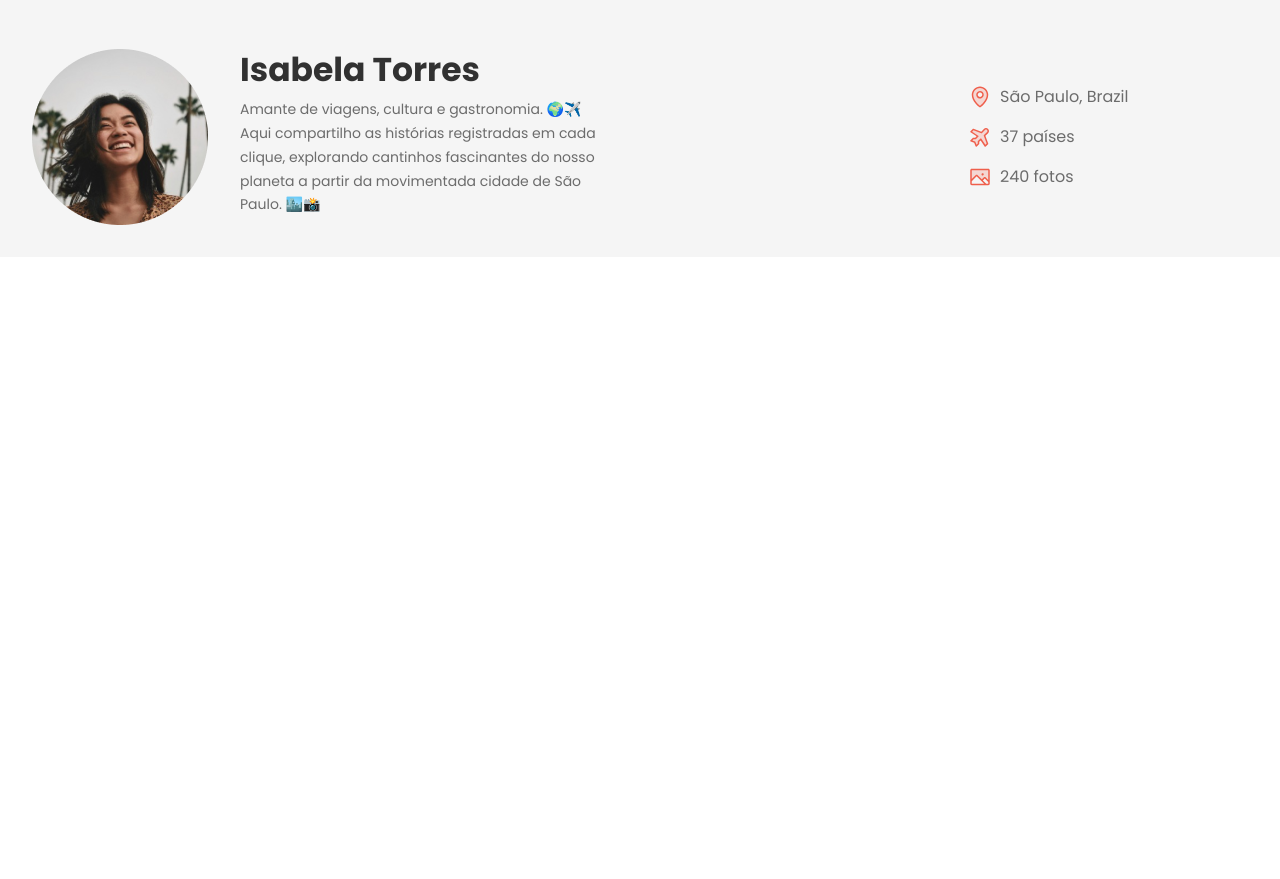
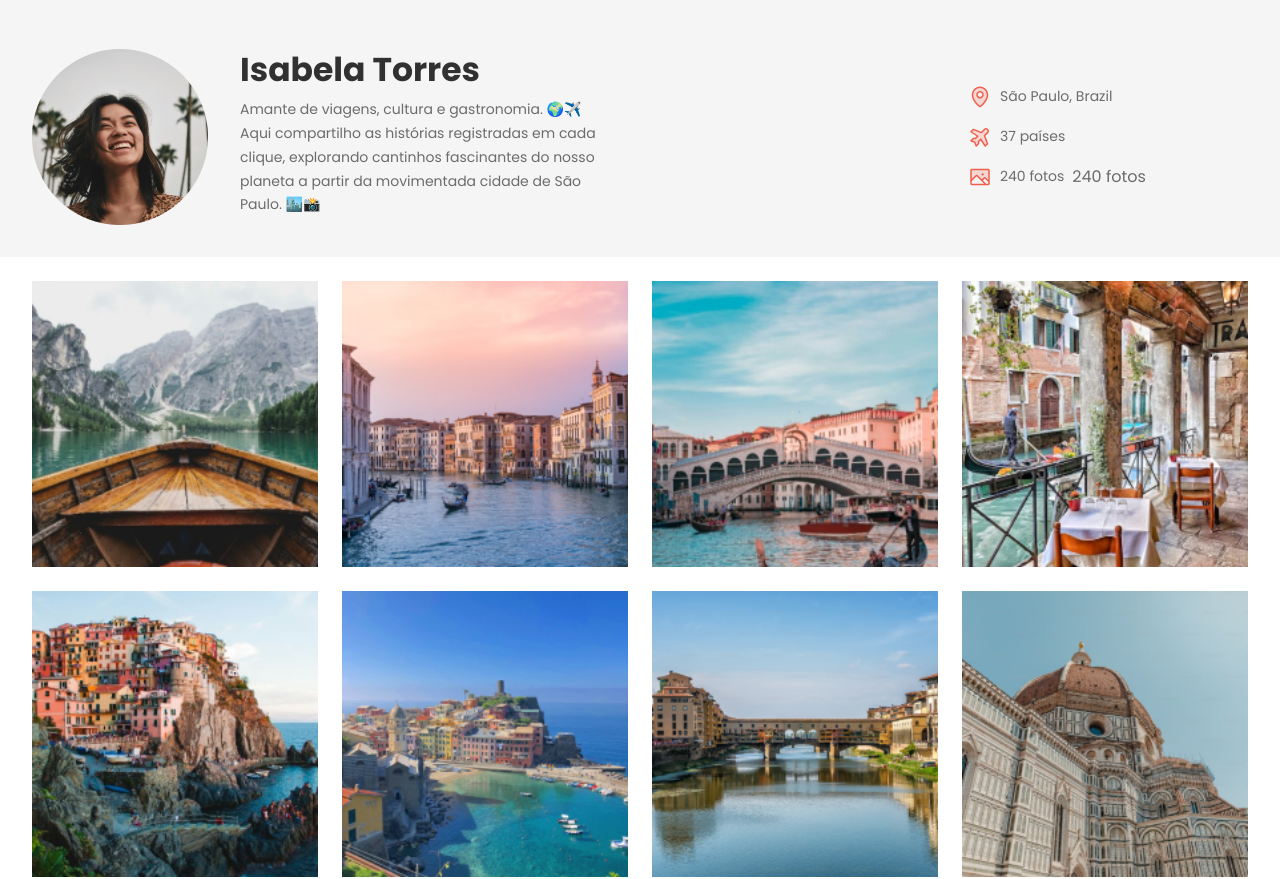
Before and after one commit to weltonsoares/projeto-travelgram, a plain HTML site: page index.html in a window 1280 px wide. Shown: the part 79-958 px from the top of the page. Before the commit the page ends 800 px from the top, so only its background shows below. Drawn offline with Linux system fonts and the light colour scheme.

Commit message:
criando seção galeria

```diff
--- a/index.html
+++ b/index.html
@@ -40,19 +40,33 @@
                 <ul>
                     <li>
                         <img src="assets/icons/MapPin.svg" alt="Icone de localização da Isabela Torres">
-                        São Paulo, Brazil
+                        <span>São Paulo, Brazil</span>
                     </li>
                     <li>
                         <img src="assets/icons/AirplaneTilt.svg" alt="Icone de avião representando o número de países">
-                        37 países
+                        <span>37 países</span>
                     </li>
                     <li>
                         <img src="assets/icons/Image.svg" alt="Icone representando o número de fotos tiradas">
-                        240 fotos
+                        <span>240 fotos</span>240 fotos
                     </li>
                 </ul>
             </div>
         </section>
     </header>
+    <main class="container">
+        <img src="assets/imagens/Image 01.png" alt="....">
+        <img src="assets/imagens/Image 02.png" alt=".....">
+        <img src="assets/imagens/Image 03.png" alt="...">
+        <img src="assets/imagens/Image 04.png" alt="..">
+        <img src="assets/imagens/Image 05.png" alt=".......">
+        <img src="assets/imagens/Image 06.png" alt="......">
+        <img src="assets/imagens/Image 07.png" alt="....">
+        <img src="assets/imagens/Image 08.png" alt="...">
+        <img src="assets/imagens/Image 09.png" alt=".">
+        <img src="assets/imagens/Image 10.png" alt="..">
+        <img src="assets/imagens/Image 11.png" alt="..">
+        <img src="assets/imagens/Image 12.png" alt=".....">
+    </main>
 </body>
 </html>
--- /dev/null
+++ b/styles/header.css
@@ -0,0 +1,45 @@
+.about {
+    display: flex;
+    align-items: center;
+    justify-content: space-between;
+    padding-block: 32px;
+}
+
+#profile {
+    display: flex;
+    gap: 32px;
+}
+
+#profile img {
+    width: 176px;
+    height: 176px;
+    object-fit: cover;
+}
+
+#profile p {
+    font: var(--text-md);
+}
+
+.frame {
+    max-width: 384px;
+}
+
+.info {
+    width: 280px;
+}
+
+.info span {
+    font: var(--text-md);
+}
+
+.info ul {
+    display: flex;
+    flex-direction: column;
+    gap: 16px;
+    list-style: none;
+}
+.info ul li {
+    display: flex;
+    align-items: center;
+    gap: 8px;
+}
--- a/styles/index.css
+++ b/styles/index.css
@@ -1,44 +1,4 @@
 @import url(global.css);
 @import url(nav.css);
-
-.about {
-    display: flex;
-    align-items: center;
-    justify-content: space-between;
-    padding-block: 32px;
-}
-
-#profile {
-    display: flex;
-    gap: 32px;
-}
-
-#profile img {
-    width: 176px;
-    height: 176px;
-    object-fit: cover;
-}
-
-#profile p {
-    font: var(--text-md);
-}
-
-.frame {
-    max-width: 384px;
-}
-
-.info {
-    width: 280px;
-}
-
-.info ul {
-    display: flex;
-    flex-direction: column;
-    gap: 16px;
-    list-style: none;
-}
-.info ul li {
-    display: flex;
-    align-items: center;
-    gap: 8px;
-}
+@import url(header.css);
+@import url(main.css);
--- /dev/null
+++ b/styles/main.css
@@ -0,0 +1,13 @@
+
+main {
+    display: flex;
+    flex-wrap: wrap;
+    gap: 24px;
+    padding-block: 24px;
+}
+
+main img {
+    width: 286px;
+    height: 286px;
+    object-fit: cover;
+}
```
